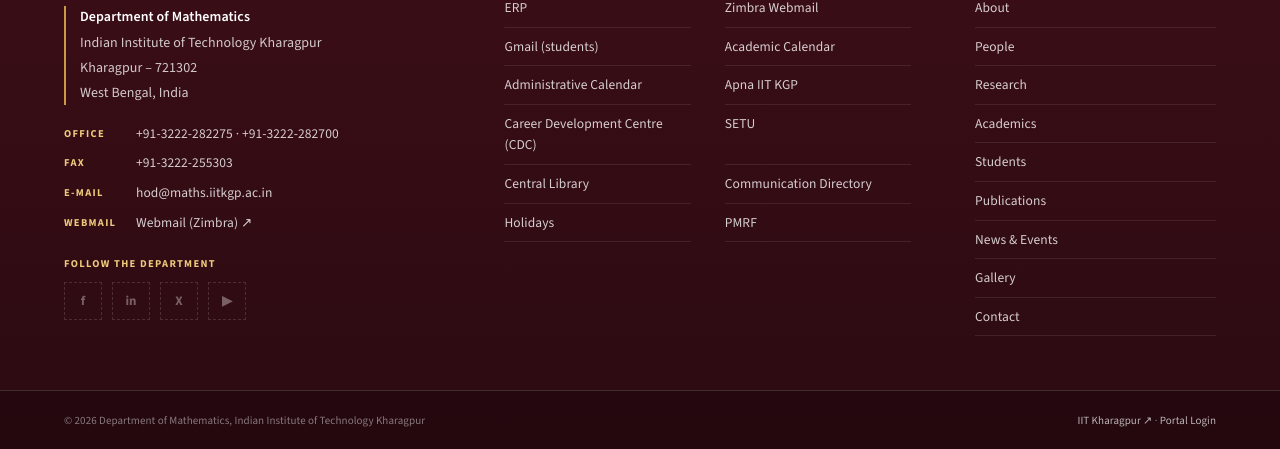
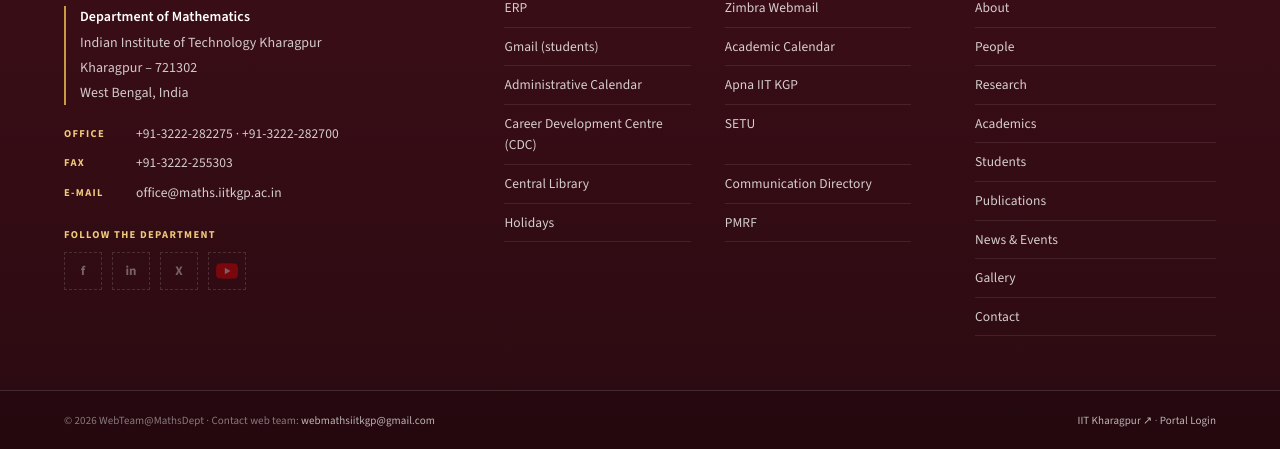
Before and after one commit to website4dept/website4dept.github.io, a plain HTML site: page 404.html in a window 1280 px wide. Shown: the part 885-1334 px from the top of the page. Drawn offline with nearby package versions, Linux system fonts and the light colour scheme.

Commit message:
Footer: office e-mail, remove webmail

```diff
--- a/404.html
+++ b/404.html
@@ -21,5 +21,5 @@
       <a href="gallery.html">Gallery</a></div><div class="nav-meta">Mathematics · IIT Kharagpur</div><button type="button" class="mobile-menu" id="menuToggle" aria-label="Toggle menu" aria-controls="navLinks" aria-expanded="false">☰</button></div></nav>
 <div class="search-drawer" id="searchDrawer" hidden><form class="shell search-box" id="searchForm" role="search"><label for="siteSearch">Search site pages</label><input id="siteSearch" type="search" placeholder="Search site pages (e.g. research, students)" autocomplete="off"><button type="submit">Search</button></form><div class="search-results" id="searchResults" aria-live="polite"></div></div>
 <main id="main"><section class="page-hero"><div class="content"><div class="breadcrumbs"><a href="index.html">Home</a><span aria-hidden="true">/</span><span>Page Not Found</span></div><div class="eyebrow">Department of Mathematics</div><h2>That page could not be found.</h2><p>Please use the site navigation to find the information you are looking for.</p></div></section><section class="page-section"><div class="content"><a href="index.html" class="link-arrow">Return to homepage →</a></div></section></main><footer id="siteFooter"><div class="content footer-bottom"><span>© Department of Mathematics, IIT Kharagpur · Kharagpur – 721302, West Bengal, India</span></div></footer>
-<script src="site-config.js?v=1"></script>
-<script src="footer.js?v=1"></script><script src="main.js" defer></script></body></html>
+<script src="site-config.js?v=2"></script>
+<script src="footer.js?v=2"></script><script src="main.js" defer></script></body></html>
--- a/footer.js
+++ b/footer.js
@@ -13,10 +13,12 @@
   if (C.office_phone) rows += '<li><span class="fk">Office</span><span><a href="' + tel(C.office_phone) + '">' + esc(C.office_phone) + '</a>' + (C.office_phone_2 ? ' · <a href="' + tel(C.office_phone_2) + '">' + esc(C.office_phone_2) + '</a>' : '') + '</span></li>';
   if (C.fax) rows += '<li><span class="fk">Fax</span><span>' + esc(C.fax) + '</span></li>';
   if (C.email) rows += '<li><span class="fk">E-mail</span><span><a href="mailto:' + esc(C.email) + '">' + esc(C.email) + '</a></span></li>';
-  if (C.webmail && C.webmail.url) rows += '<li><span class="fk">Webmail</span><span><a href="' + esc(C.webmail.url) + '"' + ext(C.webmail.url) + '>' + esc(C.webmail.label || 'Webmail') + ' ↗</a></span></li>';
 
   var S = C.social || {};
-  var icons = [['facebook', 'Facebook', 'f'], ['linkedin', 'LinkedIn', 'in'], ['x', 'X (Twitter)', 'X'], ['youtube', 'YouTube', '▶']];
+  var ytLogo = '<svg class="soc-yt" viewBox="0 0 24 24" width="22" height="22" aria-hidden="true" focusable="false">' +
+    '<path fill="#FF0000" d="M23.5 6.2a3 3 0 0 0-2.1-2.1C19.5 3.6 12 3.6 12 3.6s-7.5 0-9.4.5A3 3 0 0 0 .5 6.2 31 31 0 0 0 0 12a31 31 0 0 0 .5 5.8 3 3 0 0 0 2.1 2.1c1.9.5 9.4.5 9.4.5s7.5 0 9.4-.5a3 3 0 0 0 2.1-2.1A31 31 0 0 0 24 12a31 31 0 0 0-.5-5.8z"/>' +
+    '<path fill="#FFFFFF" d="M9.6 15.6 15.8 12 9.6 8.4z"/></svg>';
+  var icons = [['facebook', 'Facebook', 'f'], ['linkedin', 'LinkedIn', 'in'], ['x', 'X (Twitter)', 'X'], ['youtube', 'YouTube', ytLogo]];
   var social = icons.map(function(i){
     var u = S[i[0]];
     return u ? '<a class="soc" href="' + esc(u) + '" target="_blank" rel="noopener noreferrer" aria-label="' + i[1] + '" title="' + i[1] + '">' + i[2] + '</a>'
@@ -42,7 +44,8 @@
       '</div>' +
     '</div>' +
     '<div class="footer-bottom-wrap"><div class="content footer-bottom">' +
-      '<span>© ' + new Date().getFullYear() + ' Department of Mathematics, Indian Institute of Technology Kharagpur</span>' +
+      '<span>© ' + new Date().getFullYear() + ' ' + esc((C.webteam && C.webteam.name) || 'Department of Mathematics, IIT Kharagpur') +
+        (C.webteam && C.webteam.email ? ' · Contact web team: <a href="mailto:' + esc(C.webteam.email) + '">' + esc(C.webteam.email) + '</a>' : '') + '</span>' +
       '<span><a href="https://www.iitkgp.ac.in/" target="_blank" rel="noopener noreferrer">IIT Kharagpur ↗</a> · <a href="portal/login.html">Portal Login</a></span>' +
     '</div></div>';
 })();
--- a/site-config.js
+++ b/site-config.js
@@ -3,7 +3,7 @@
    =====================================================================
    address        one line per entry, shown line by line in the footer
    office_phone / fax / email   shown under the address
-   webmail        the department / institute webmail link
+   webteam        copyright name + contact e-mail in the bottom strip
    shortcuts      the quick-link list (ERP, Zimbra, Gmail, calendars …)
    social         the DEPARTMENT's own pages. Leave "" until the page exists:
                   an empty entry is shown dimmed and does not link anywhere.
@@ -20,8 +20,10 @@ window.DEPT_SITE = {
   office_phone: "+91-3222-282275",
   office_phone_2: "+91-3222-282700",
   fax: "+91-3222-255303",
-  email: "hod@maths.iitkgp.ac.in",
-  webmail: { label: "Webmail (Zimbra)", url: "https://iitkgpmail.iitkgp.ac.in/" },
+  email: "office@maths.iitkgp.ac.in",
+
+  // bottom strip of the footer: copyright holder + web-team contact
+  webteam: { name: "WebTeam@MathsDept", email: "webmathsiitkgp@gmail.com" },
 
   shortcuts: [
     { label: "ERP",                     url: "https://erp.iitkgp.ac.in" },
```
Also changed, not shown: about.html (+2 -2 lines), academics.html (+2 -2 lines), contact.html (+2 -2 lines), faculty-template.html (+2 -2 lines), gallery.html (+2 -2 lines), index.html (+2 -2 lines), news-events.html (+2 -2 lines), people.html (+2 -2 lines), profile.html (+2 -2 lines), publications.html (+2 -2 lines), research.html (+2 -2 lines), students.html (+2 -2 lines).
